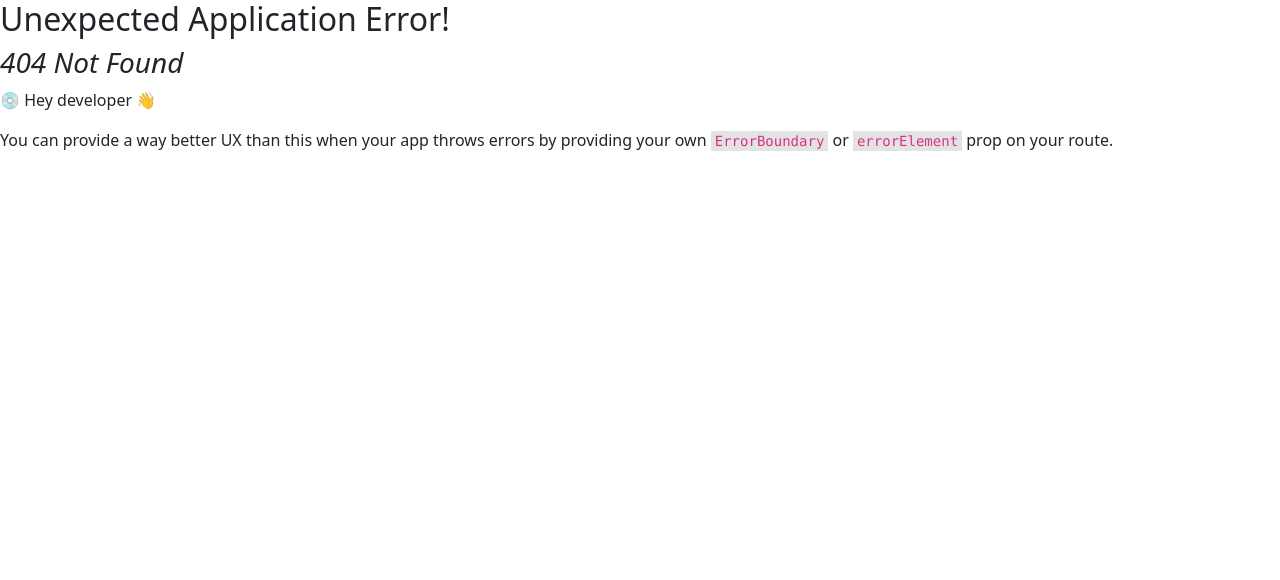
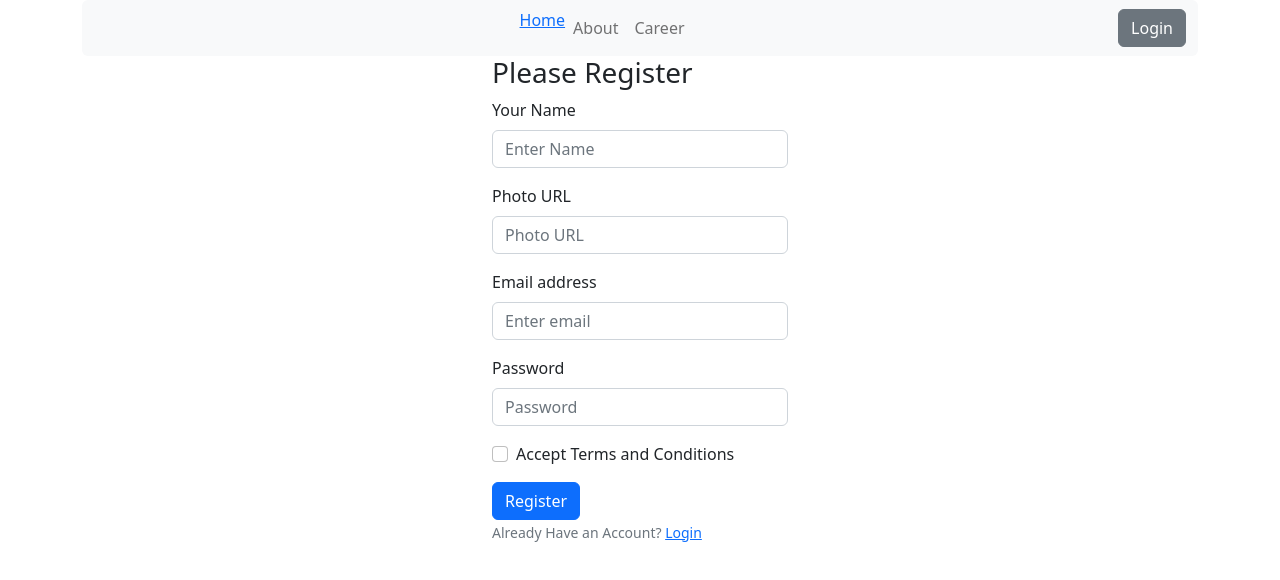
Before and after one commit to Monir-interact/the-news-dragon-client-fix, a React (Vite) app: page /register in a window 1280 px wide. Before the commit this address had no page. Shown: the top 580 px of the page. Built offline with nearby package versions, Linux system fonts and the light colour scheme.

Commit message:
login and register

```diff
--- a/src/Shared/NavigationBar/NavigationBar.jsx
+++ b/src/Shared/NavigationBar/NavigationBar.jsx
@@ -19,7 +19,7 @@
           <Navbar.Toggle aria-controls="responsive-navbar-nav" />
           <Navbar.Collapse id="responsive-navbar-nav">
             <Nav className="mx-auto">
-              <Link to="/">Home</Link>
+              <Link to="/category/0">Home</Link>
               <Nav.Link href="#pricing">About</Nav.Link>
               <Nav.Link href="#pricing">Career</Nav.Link>
             </Nav>
--- /dev/null
+++ b/src/layouts/LoginLayout.jsx
@@ -0,0 +1,14 @@
+import React from "react";
+import NavigationBar from "../Shared/NavigationBar/NavigationBar";
+import { Outlet } from "react-router-dom";
+
+const LoginLayout = () => {
+  return (
+    <div>
+      <NavigationBar />
+      <Outlet />
+    </div>
+  );
+};
+
+export default LoginLayout;
--- /dev/null
+++ b/src/pages/Login/Login/Login.jsx
@@ -0,0 +1,47 @@
+import React from "react";
+import { Button, Container, Form } from "react-bootstrap";
+import { Link } from "react-router-dom";
+
+const Login = () => {
+  return (
+    <Container className="w-25 mx-auto">
+      <h3>Please Login</h3>
+      <Form>
+        <Form.Group className="mb-3" controlId="formBasicEmail">
+          <Form.Label>Email address</Form.Label>
+          <Form.Control
+            type="email"
+            name="email"
+            placeholder="Enter email"
+            required
+          />
+        </Form.Group>
+
+        <Form.Group className="mb-3" controlId="formBasicPassword">
+          <Form.Label>Password</Form.Label>
+          <Form.Control
+            type="password"
+            name="password"
+            placeholder="Password"
+            required
+          />
+        </Form.Group>
+
+        <Form.Group className="mb-3" controlId="formBasicCheckbox">
+          <Form.Check type="checkbox" label="Check me out" />
+        </Form.Group>
+        <Button variant="primary" type="submit">
+          Login
+        </Button>
+        <br />
+        <Form.Text className="text-secondary">
+          Don't Have an Account? <Link to="/register">Register</Link>
+        </Form.Text>
+        <Form.Text className="text-success"></Form.Text>
+        <Form.Text className="text-danger"></Form.Text>
+      </Form>
+    </Container>
+  );
+};
+
+export default Login;
--- /dev/null
+++ b/src/pages/Login/Register/Register.jsx
@@ -0,0 +1,65 @@
+import React from "react";
+import { Button, Container, Form } from "react-bootstrap";
+import { Link } from "react-router-dom";
+
+const Register = () => {
+  return (
+    <Container className="w-25 mx-auto">
+      <h3>Please Register</h3>
+      <Form>
+        <Form.Group className="mb-3" controlId="formBasicEmail">
+          <Form.Label>Your Name</Form.Label>
+          <Form.Control
+            type="text"
+            name="Name"
+            placeholder="Enter Name"
+            required
+          />
+        </Form.Group>
+        <Form.Group className="mb-3" controlId="formBasicEmail">
+          <Form.Label>Photo URL</Form.Label>
+          <Form.Control
+            type="text"
+            name="photo"
+            placeholder="Photo URL"
+            required
+          />
+        </Form.Group>
+        <Form.Group className="mb-3" controlId="formBasicEmail">
+          <Form.Label>Email address</Form.Label>
+          <Form.Control
+            type="email"
+            name="email"
+            placeholder="Enter email"
+            required
+          />
+        </Form.Group>
+
+        <Form.Group className="mb-3" controlId="formBasicPassword">
+          <Form.Label>Password</Form.Label>
+          <Form.Control
+            type="password"
+            name="password"
+            placeholder="Password"
+            required
+          />
+        </Form.Group>
+
+        <Form.Group className="mb-3" controlId="formBasicCheckbox">
+          <Form.Check type="checkbox" name='accept' label="Accept Terms and Conditions" />
+        </Form.Group>
+        <Button variant="primary" type="submit">
+          Register
+        </Button>
+        <br />
+        <Form.Text className="text-secondary">
+          Already Have an Account? <Link to="/login">Login</Link>
+        </Form.Text>
+        <Form.Text className="text-success"></Form.Text>
+        <Form.Text className="text-danger"></Form.Text>
+      </Form>
+    </Container>
+  );
+};
+
+export default Register;
--- a/src/provider/AuthProvider.jsx
+++ b/src/provider/AuthProvider.jsx
@@ -7,9 +7,8 @@
 const auth = getAuth(app);
 
 const AuthProvider = ({ children }) => {
-
-    const user = {displayName:'Muri Khan'}
-  const authInfo = {user};
+  const user = null;
+  const authInfo = { user };
 
   return (
     <AuthContext.Provider value={authInfo}>{children}</AuthContext.Provider>
--- a/src/routes/Route.jsx
+++ b/src/routes/Route.jsx
@@ -1,22 +1,38 @@
-import { createBrowserRouter } from "react-router-dom";
+import { Navigate, createBrowserRouter } from "react-router-dom";
 import Main from "../layouts/Main";
 import Home from "../pages/Home/Home/Home";
 import Category from "../pages/Home/Category/Category";
 import NewsLayout from "../layouts/NewsLayout";
 import News from "../pages/News/News/News";
+import LoginLayout from "../layouts/LoginLayout";
+import Login from "../pages/Login/Login/Login";
+import Register from "../pages/Login/Register/Register";
 
 const route = createBrowserRouter([
   {
     path: "/",
+    element: <LoginLayout />,
+    children: [
+      {
+        path: "/",
+        element: <Navigate to="/category/0"></Navigate>,
+      },
+      {
+        path: "/login",
+        element: <Login />,
+      },
+      {
+        path: "register",
+        element: <Register />,
+      },
+    ],
+  },
+  {
+    path: "category",
     element: <Main />,
     children: [
       {
-        path: "/",
-        element: <Category />,
-        loader: ()=> fetch('http://localhost:5000/news')
-      },
-      {
-        path: "/category/:id",
+        path: ":id",
         element: <Category />,
         loader: ({ params }) =>
           fetch(`http://localhost:5000/categories/${params.id}`),
@@ -30,7 +46,8 @@
       {
         path: ":id",
         element: <News />,
-        loader:({params}) => fetch(`http://localhost:5000/news/${params.id}`)
+        loader: ({ params }) =>
+          fetch(`http://localhost:5000/news/${params.id}`),
       },
     ],
   },
```
